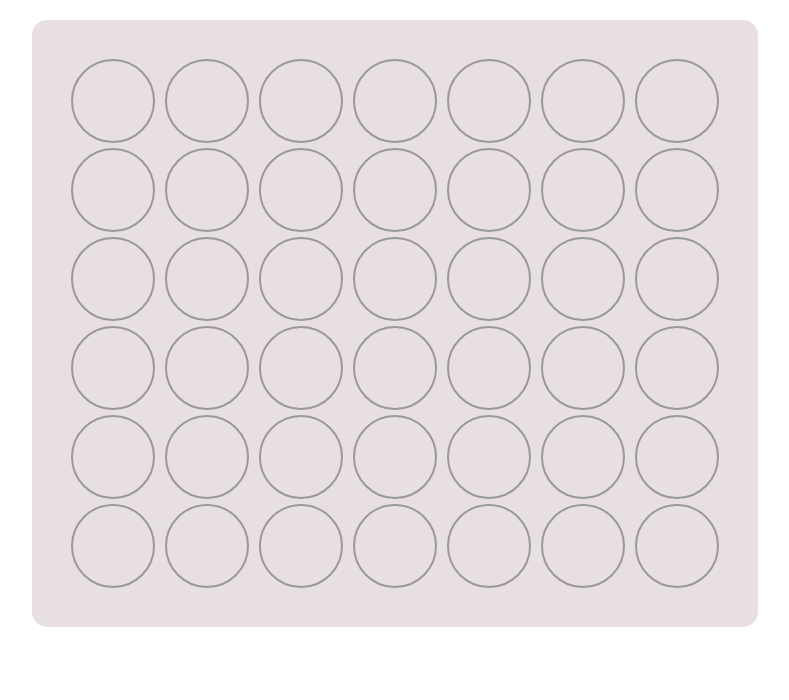
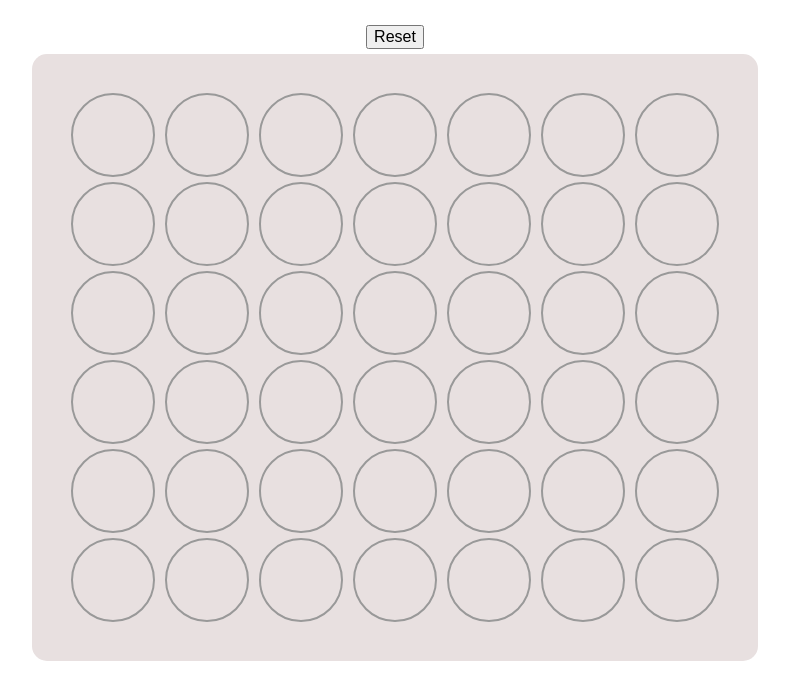
Before and after one commit to vaibhavdixit107/connect-4, a React (Create React App) app: page / in a window 1280 px wide. Shown: the top 700 px of the page, without its empty margins (245-1034 px from the left). Built offline with nearby package versions, Linux system fonts and the light colour scheme.

Commit message:
Add react-bootstrap package, add moving functionality and the reset function

```diff
--- a/package.json
+++ b/package.json
@@ -7,6 +7,7 @@
   },
   "dependencies": {
     "react": "^16.3.1",
+    "react-bootstrap": "^0.32.1",
     "react-dom": "^16.3.1"
   },
   "scripts": {
--- a/src/App.css
+++ b/src/App.css
@@ -38,3 +38,9 @@
   border-radius: 15px;
   padding: 34px;
 }
+
+
+.btnMove{
+  font-size: 16px;
+  margin: 5px;
+}
--- a/src/App.js
+++ b/src/App.js
@@ -1,6 +1,6 @@
 import React, { Component } from 'react';
 import './App.css';
-
+import * as B from 'react-bootstrap';
 
 //Making the Squares in the grid
 function Square(props) {
@@ -41,6 +41,51 @@ class Board extends Component {
     this.state = JSON.parse(JSON.stringify(initialState));// Make a copy of the initial state
   }
 
+  //To reset the state of the game to initial state
+  reset(){
+    this.setState(initialState);
+  }
+  //To handle the click to make the move in the grid
+  handleClick(i){
+    this.makeMove(i)
+  }
+
+  //To make the move in the board
+  makeMove(columnId){
+    let {columnHeight} = this.state;
+    let {history} = this.state;
+    let {stepNumber} = this.state;
+    let {isNextRed} = this.state;
+
+
+
+    const boardCopy = history[stepNumber].boardState.map(function(arr) {
+      return arr.slice();
+    });
+
+    //To start filling the box from bottom
+    let newColumnHeight = boardCopy[columnId].reverse();
+
+    //Slice the history to the step clicked
+    if(history.length > stepNumber+1 ){
+      history = history.slice(0,stepNumber+1);
+    }
+
+    if(columnHeight[columnId] < 6){
+      boardCopy[columnId][columnHeight[columnId]] = isNextRed ? 'Red':'Blue';
+      newColumnHeight.reverse();
+      history.push({boardState:boardCopy});
+      columnHeight[columnId]++;
+      stepNumber++;
+      isNextRed = isNextRed?false:true;
+
+      this.setState({history : history});
+      this.setState({stepNumber : stepNumber});
+      this.setState({isNextRed : isNextRed });
+      this.setState({columnHeight : columnHeight});
+    }
+  }
+
   render() {
     const {stepNumber} = this.state;
     let board = this.state.history[stepNumber].boardState;
@@ -54,17 +99,15 @@ class Board extends Component {
 
     return (
     <div>
-
+      <B.Button bsStyle="primary" bsSize="large" onClick={()=>this.reset()} className="btnMove">Reset</B.Button>{/*Button to reset the game to initial state*/}
       <div className="Board">
         {columns}{/* Drawing the columns*/}
       </div>
-
     </div>
     );
-
-
   }
 }
+
 class App extends Component {
   render() {
     return (
```
Also changed, not shown: src/logo.svg (deleted).
